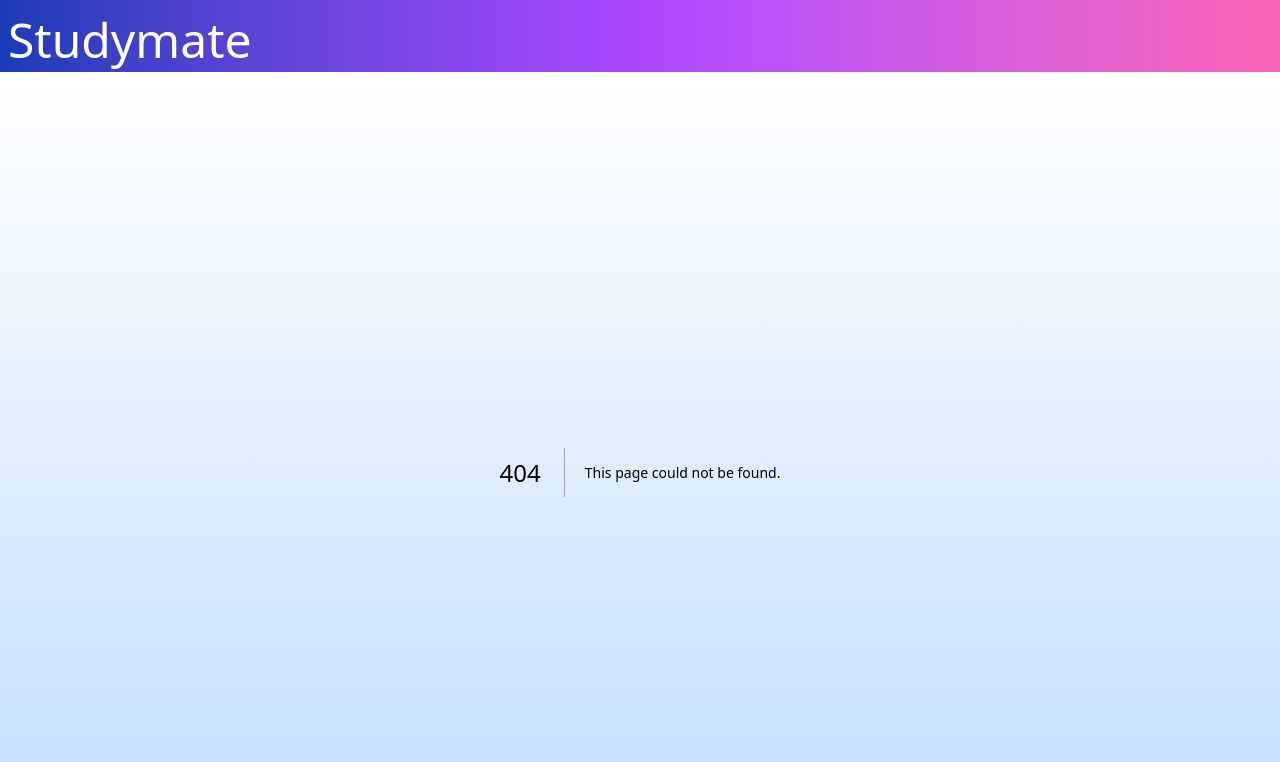
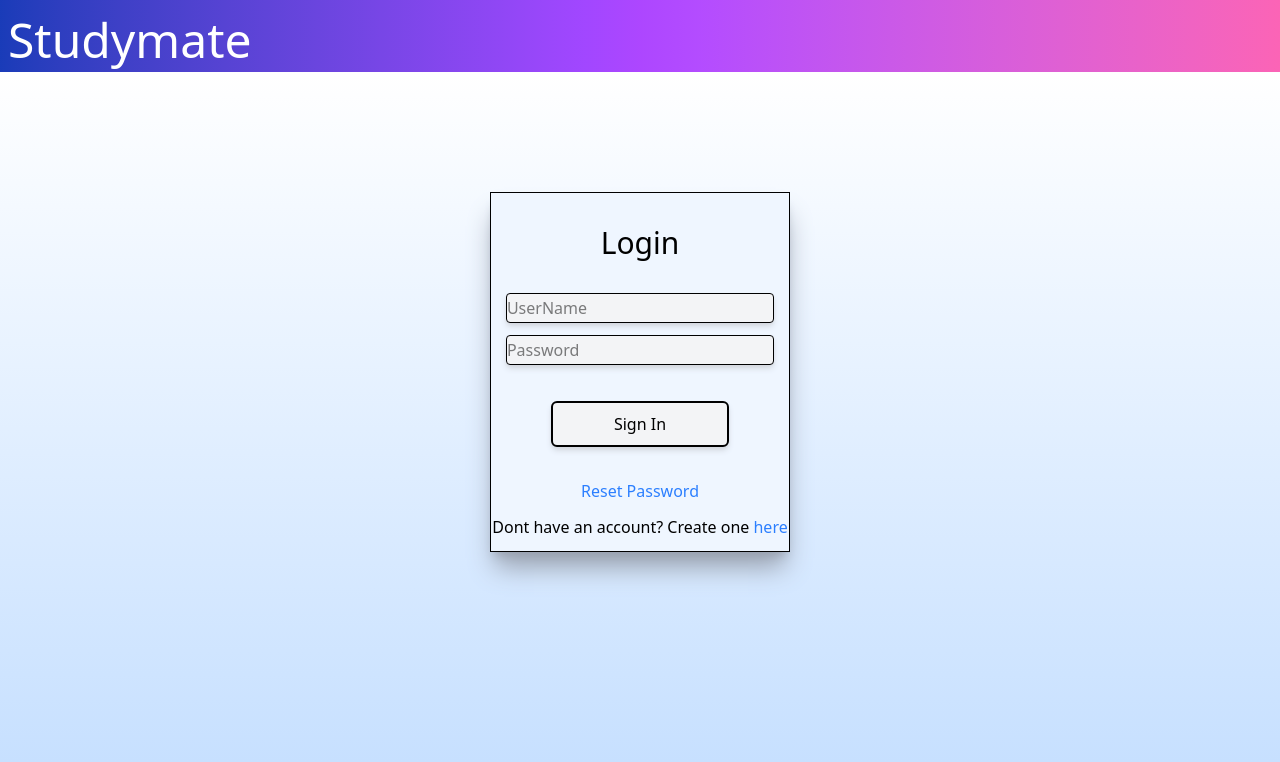
Before and after one commit to PRAjwal03714/Learning-Management-System, a Next.js app: page /login in a window 1280 px wide. Before the commit this address had no page. Shown: the top 762 px of the page. Built offline with nearby package versions, Linux system fonts and the light colour scheme.

Commit message:
add login,reset,signup

```diff
--- /dev/null
+++ b/src/app/login/page.tsx
@@ -0,0 +1,16 @@
+export default function login() {
+    return (
+        <div className='flex h-6/8 justify-center content-center'>
+            <div className='flex flex-col h-full w-2/6 justify-center'>
+                <div className='flex flex-col shadow-xl shadow-gray-400 bg-blue-50 border-1 h-90 w-75 ml-auto mr-auto' >
+                    <h1 className='text-3xl mt-8 mr-auto ml-auto'>Login</h1>
+                    <input placeholder='UserName' type="email" className='border-1 rounded-sm h-8.5 mt-8 mb-3 ml-auto mr-auto w-9/10 bg-gray-100 shadow-gray-300 shadow-md hover:bg-gray-200 active:bg-gray-100'></input>
+                    <input placeholder='Password' type="password" className='border-1 rounded-sm h-8.5 mb-9 ml-auto mr-auto w-9/10 bg-gray-100 shadow-gray-300 shadow-md hover:bg-gray-200 active:bg-gray-100'></input>
+                    <button className='border-2 w-3/5 h-1/7 ml-auto mr-auto rounded-md bg-gray-100 shadow-gray-300 shadow-md hover:bg-blue-50 active:bg-blue-100 active:shadow-none'>Sign In</button>
+                    <a href="/reset" className=' text-blue-500 mt-8 mr-auto ml-auto hover:underline active:underline active:text-blue-300'>Reset Password</a>
+                    <span className='text-black mb-3 mt-3 mr-auto ml-auto'>Dont have an account? Create one <a href='/signup' className='text-blue-500 mt-8 mr-auto ml-auto hover:underline active:underline active:text-blue-300'>here</a></span>
+                </div>
+            </div>
+        </div>
+    )
+}
--- /dev/null
+++ b/src/app/reset/page.tsx
@@ -0,0 +1,15 @@
+export default function passwordReset() {
+    return (
+        <div className='flex h-6/8 justify-center content-center'>
+            <div className='flex flex-col h-full w-2/6 justify-center'>
+                <div className='flex flex-col shadow-xl shadow-gray-400 bg-blue-50 border-1 h-80 w-75 ml-auto mr-auto' >
+                    <h1 className='text-3xl mt-8 mr-auto ml-auto'>Login</h1>
+                    <span className=" text-center text-gray-500 mt-5 mr-auto ml-auto">Enter your Username and we'll send you a code to reset your password.</span>
+                    <input placeholder='UserName' type="email" className='border-1 rounded-sm h-8.5 mt-5 mb-6 ml-auto mr-auto w-9/10 bg-gray-100 shadow-gray-300 shadow-md hover:bg-gray-200 active:bg-gray-100'></input>
+                    <button className='border-2 w-3/5 h-1/7 ml-auto mr-auto rounded-md bg-gray-100 shadow-gray-300 shadow-md hover:bg-blue-50 active:bg-blue-100 active:shadow-none'>Reset Password</button>
+                    <span className='text-black mb-3 mt-5 mr-auto ml-auto'>Return to <a href='/login' className='text-blue-500 mt-8 mr-auto ml-auto hover:underline active:underline active:text-blue-300'>login</a></span>
+                </div>
+            </div>
+        </div>
+    )
+}
--- a/src/app/signup/page.tsx
+++ b/src/app/signup/page.tsx
@@ -1,12 +1,14 @@
-export default function signUp() {
+export default function signup() {
     return (
         <div className='flex h-6/8 justify-center content-center'>
             <div className='flex flex-col h-full w-2/6 justify-center'>
-                <div className='flex flex-col shadow-xl shadow-gray-400 bg-blue-50 border-1 h-3/8' >
-                    <h1 className='flex justify-center text-3xl mt-7'>Login</h1>
-                    <input placeholder='UserName' type="email" className='border-1 rounded-sm h-8.5 mt-8 mb-3 ml-3.5 w-9/10 bg-gray-100 shadow-gray-300 shadow-md hover:bg-gray-200 active:bg-gray-100'></input>
-                    <input placeholder='Password' type="password" className='border-1 rounded-sm h-8.5 mb-9 ml-3.5 w-9/10 bg-gray-100 shadow-gray-300 shadow-md hover:bg-gray-200 active:bg-gray-100'></input>
-                    <button className='border-2 w-3/5 h-1/7 ml-13.5 rounded-md bg-gray-100 shadow-gray-300 shadow-md hover:bg-blue-50 active:bg-blue-100 active:shadow-none'>Sign In</button>
+                <div className='flex flex-col shadow-xl shadow-gray-400 bg-blue-50 border-1 h-90 w-75 ml-auto mr-auto' >
+                    <h1 className='text-3xl mt-8 mr-auto ml-auto'>Sign Up</h1>
+                    <input placeholder='Email' type="email" className='border-1 rounded-sm h-8.5 mt-8 mb-3 ml-auto mr-auto w-9/10 bg-gray-100 shadow-gray-300 shadow-md hover:bg-gray-200 active:bg-gray-100'></input>
+                    <input placeholder='UserName' type="text" className='border-1 rounded-sm h-8.5 mb-3 ml-auto mr-auto w-9/10 bg-gray-100 shadow-gray-300 shadow-md hover:bg-gray-200 active:bg-gray-100'></input>
+                    <input placeholder='Password' type="password" className='border-1 rounded-sm h-8.5 mb-9 ml-auto mr-auto w-9/10 bg-gray-100 shadow-gray-300 shadow-md hover:bg-gray-200 active:bg-gray-100'></input>
+                    <button className='border-2 w-3/5 h-1/7 ml-auto mr-auto rounded-md bg-gray-100 shadow-gray-300 shadow-md hover:bg-blue-50 active:bg-blue-100 active:shadow-none'>Create Account</button>
+                    <span className='text-black mt-3 mr-auto ml-auto'>Already have an account? Sign in <a href='/login' className='text-blue-500 mt-8 mr-auto ml-auto hover:underline active:underline active:text-blue-300'>here</a></span>
                 </div>
             </div>
         </div>
```
